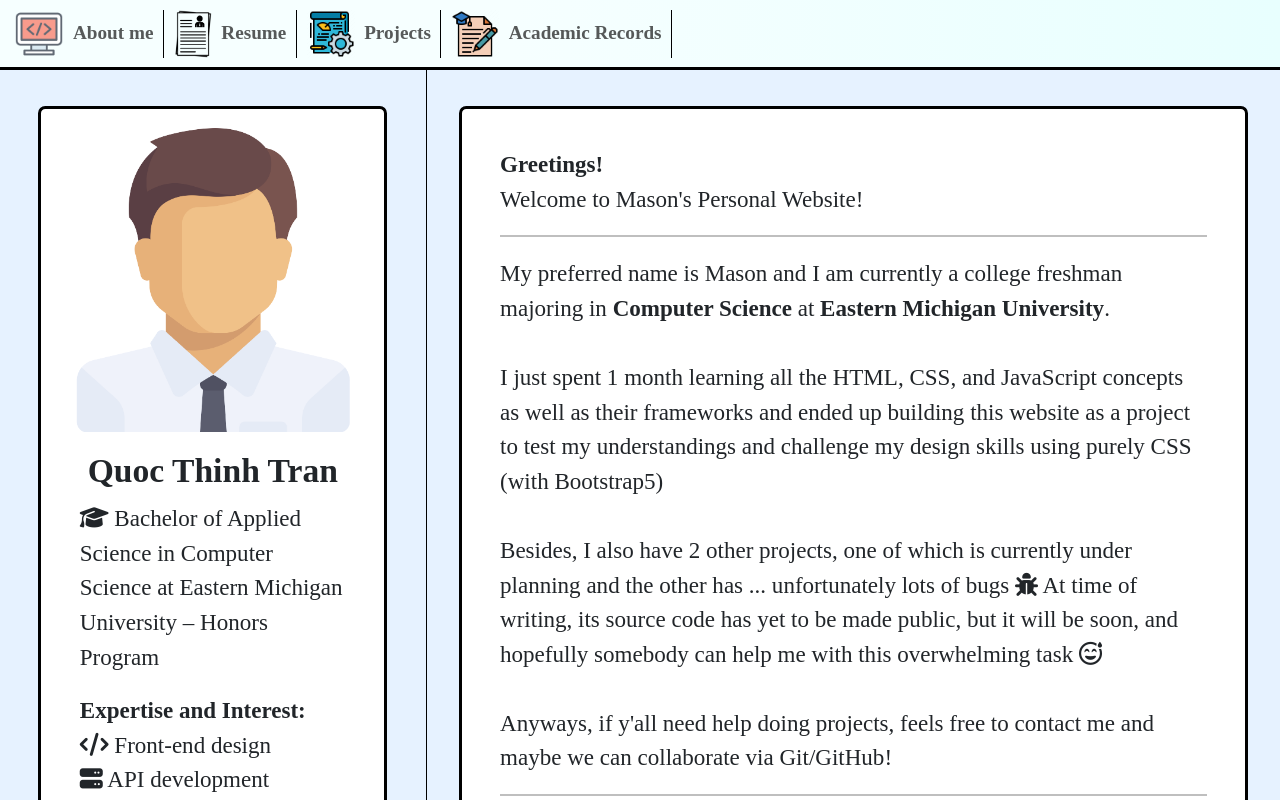
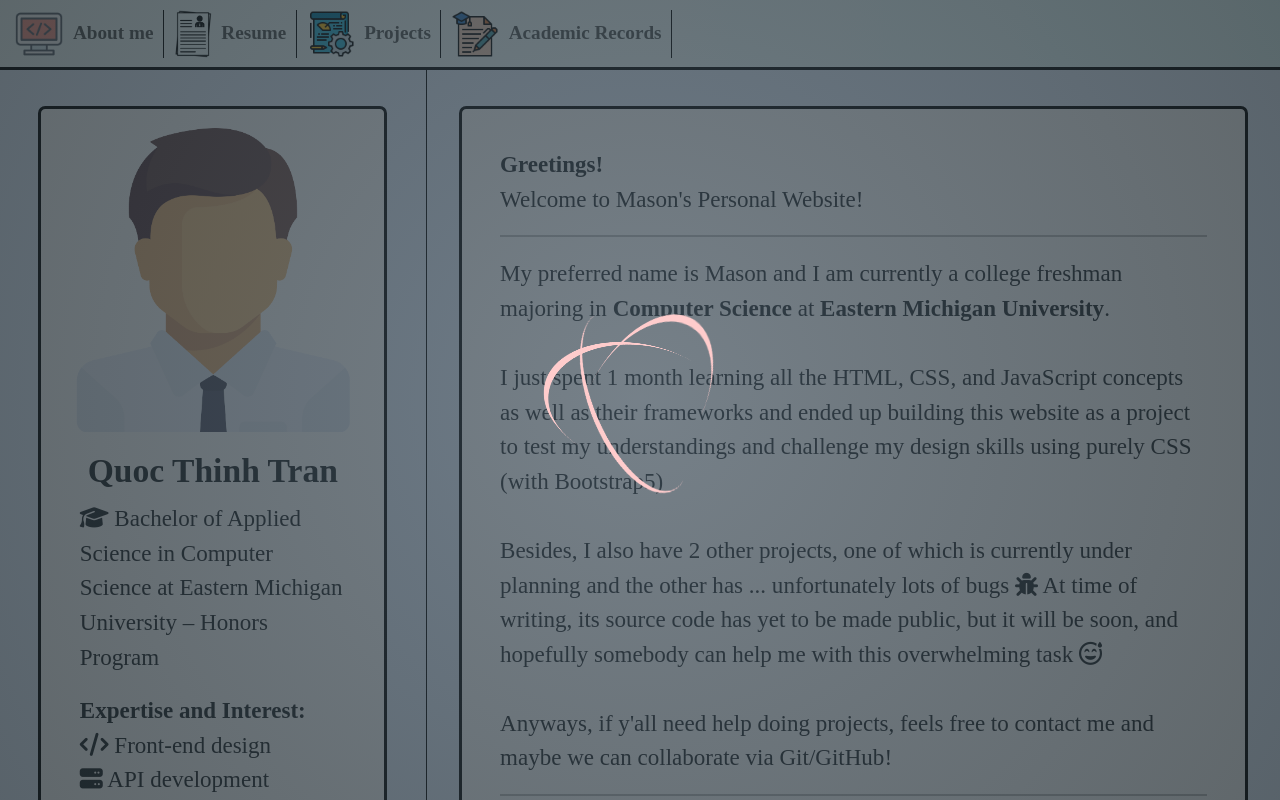
Before and after one commit to mtran05/personal-website, a React (Create React App) app: page / in a window 1280 px wide. Shown: the top 800 px of the page. Built offline with nearby package versions, Linux system fonts and the light colour scheme; a web font is replaced by a local one.

Commit message:
changed loading mechanism

```diff
--- a/public/index.html
+++ b/public/index.html
@@ -36,5 +36,12 @@
         </div>
       </div>
     </div>
+    <div class="default-loading">
+      <div class="loader">
+        <div class="inner one"></div>
+        <div class="inner two"></div>
+        <div class="inner three"></div>
+      </div>
+    </div>
   </body>
 </html>
--- a/src/Components/SubMain/Academic.js
+++ b/src/Components/SubMain/Academic.js
@@ -56,77 +56,77 @@
             <div id="transcript"><span class="h4 fw-bold text-decoration-underline">Transcript</span></div>
             <div class="collection">
                 <div class="card rounded">
-                    <a href="#" onClick={e => e.preventDefault()} onFocus={() => {getData("fall 2023", "#fa23", emu); toggle("#fa23")}}><i class="fa fa-caret-square-o-right"></i></a>
+                    <a href="#" onClick={e => e.preventDefault()} onFocus={async () => {await getData("fall 2023", "#fa23", emu); toggle("#fa23")}}><i class="fa fa-caret-square-o-right"></i></a>
                     <span class="card-text fw-bold">Fall 2023</span>
                     <div id="fa23" class="hidden rounded content">
                     </div>
                 </div>
 
                 <div class="card rounded">
-                    <a href="#" onClick={e => e.preventDefault()} onFocus={() => {getData("winter 2024", "#wi24", emu); toggle("#wi24")}}><i class="fa fa-caret-square-o-right"></i></a>
+                    <a href="#" onClick={e => e.preventDefault()} onFocus={async () => {await getData("winter 2024", "#wi24", emu); toggle("#wi24")}}><i class="fa fa-caret-square-o-right"></i></a>
                     <span class="card-text fw-bold">Winter 2024</span>
                     <div id="wi24" class="hidden rounded content">
                     </div>
                 </div>
 
                 <div class="card rounded">
-                    <a href="#" onClick={e => e.preventDefault()} onFocus={() => {getData("Summer 2024", "#su24", emu); toggle("#su24")}}><i class="fa fa-caret-square-o-right"></i></a>
+                    <a href="#" onClick={e => e.preventDefault()} onFocus={async () => {await getData("Summer 2024", "#su24", emu); toggle("#su24")}}><i class="fa fa-caret-square-o-right"></i></a>
                     <span class="card-text fw-bold">Summer 2024</span>
                     <div id="su24" class="hidden rounded content">
                     </div>
                 </div>
 
                 <div class="card rounded">
-                    <a href="#" onClick={e => e.preventDefault()} onFocus={() => {getData("fall 2024", "#fa24", emu); toggle("#fa24")}}><i class="fa fa-caret-square-o-right"></i></a>
+                    <a href="#" onClick={e => e.preventDefault()} onFocus={async () => {await getData("fall 2024", "#fa24", emu); toggle("#fa24")}}><i class="fa fa-caret-square-o-right"></i></a>
                     <span class="card-text fw-bold">Fall 2024</span>
                     <div id="fa24" class="hidden rounded content">
                     </div>
                 </div>
 
                 <div class="card rounded">
-                    <a href="#" onClick={e => e.preventDefault()} onFocus={() => {getData("winter 2025", "#wi25", emu); toggle("#wi25")}}><i class="fa fa-caret-square-o-right"></i></a>
+                    <a href="#" onClick={e => e.preventDefault()} onFocus={async () => {await getData("winter 2025", "#wi25", emu); toggle("#wi25")}}><i class="fa fa-caret-square-o-right"></i></a>
                     <span class="card-text fw-bold">Winter 2025</span>
                     <div id="wi25" class="hidden rounded content">
                     </div>
                 </div>
 
                 <div class="card rounded">
-                    <a href="#" onClick={e => e.preventDefault()} onFocus={() => {getData("Summer 2025", "#su25", emu); toggle("#su25")}}><i class="fa fa-caret-square-o-right"></i></a>
+                    <a href="#" onClick={e => e.preventDefault()} onFocus={async () => {await getData("Summer 2025", "#su25", emu); toggle("#su25")}}><i class="fa fa-caret-square-o-right"></i></a>
                     <span class="card-text fw-bold">Summer 2025</span>
                     <div id="su25" class="hidden rounded content">
                     </div>
                 </div>
 
                 <div class="card rounded">
-                    <a href="#" onClick={e => e.preventDefault()} onFocus={() => {getData("fall 2025", "#fa25", emu); toggle("#fa25")}}><i class="fa fa-caret-square-o-right"></i></a>
+                    <a href="#" onClick={e => e.preventDefault()} onFocus={async () => {await getData("fall 2025", "#fa25", emu); toggle("#fa25")}}><i class="fa fa-caret-square-o-right"></i></a>
                     <span class="card-text fw-bold">Fall 2025</span>
                     <div id="fa25" class="hidden rounded content">
                     </div>
                 </div>
 
                 <div class="card rounded">
-                    <a href="#" onClick={e => e.preventDefault()} onFocus={() => {getData("winter 2026", "#wi26", emu); toggle("#wi26")}}><i class="fa fa-caret-square-o-right"></i></a>
+                    <a href="#" onClick={e => e.preventDefault()} onFocus={async () => {await getData("winter 2026", "#wi26", emu); toggle("#wi26")}}><i class="fa fa-caret-square-o-right"></i></a>
                     <span class="card-text fw-bold">Winter 2026</span>
                     <div id="wi26" class="hidden rounded content">
                     </div>
                 </div>
 
                 <div class="card rounded">
-                    <a href="#" onClick={e => e.preventDefault()} onFocus={() => {getData("Summer 2026", "#su26", emu); toggle("#su26")}}><i class="fa fa-caret-square-o-right"></i></a>
+                    <a href="#" onClick={e => e.preventDefault()} onFocus={async () => {await getData("Summer 2026", "#su26", emu); toggle("#su26")}}><i class="fa fa-caret-square-o-right"></i></a>
                     <span class="card-text fw-bold">Summer 2026</span>
                     <div id="su26" class="hidden rounded content">
                     </div>
                 </div>
 
                 <div class="card rounded">
-                    <a href="#" onClick={e => e.preventDefault()} onFocus={() => {getData("fall 2026", "#fa26", emu); toggle("#fa26")}}><i class="fa fa-caret-square-o-right"></i></a>
+                    <a href="#" onClick={e => e.preventDefault()} onFocus={async () => {await getData("fall 2026", "#fa26", emu); toggle("#fa26")}}><i class="fa fa-caret-square-o-right"></i></a>
                     <span class="card-text fw-bold">Fall 2026</span>
                     <div id="fa26" class="hidden rounded content">
                     </div>
                 </div>
 
                 <div class="card rounded">
-                    <a href="#" onClick={e => e.preventDefault()} onFocus={() => {getData("winter 2027", "#wi27", emu); toggle("#wi27")}}><i class="fa fa-caret-square-o-right"></i></a>
+                    <a href="#" onClick={e => e.preventDefault()} onFocus={async () => {await getData("winter 2027", "#wi27", emu); toggle("#wi27")}}><i class="fa fa-caret-square-o-right"></i></a>
                     <span class="card-text fw-bold">Winter 2027</span>
                     <div id="wi27" class="hidden rounded content">
                     </div>
@@ -140,25 +140,14 @@
 
 export async function getData(target, element, logo=null) {
     if(!document.querySelector(`${element}`).innerHTML) {
-        let loading = document.createElement("div");
-        loading.setAttribute("class", "loader");
-        let inner1 = document.createElement("div");
-        inner1.setAttribute("class", "inner one");
-        loading.appendChild(inner1);
-        let inner2 = document.createElement("div");
-        inner2.setAttribute("class", "inner two");
-        loading.appendChild(inner2);
-        let inner3 = document.createElement("div");
-        inner3.setAttribute("class", "inner three");
-        loading.appendChild(inner3);
-        document.querySelector(`${element}`).appendChild(loading);
+        toggle(".default-loading");
 
         let data;
         try {
             data = (await (await fetch(`https://p-website-backend-2bab0b8dbecb.herokuapp.com/academic/${target}`)).json())[0];
         } catch (error) {
             alert("Failed to get data");
-            loading.setAttribute("class", "hidden");
+            toggle(".default-loading");
             toggle(`${element}`);
         }
         //console.log(data);
@@ -239,6 +228,6 @@
         }
         table.appendChild(tbody);
         document.querySelector(`${element}`).appendChild(table);
-        loading.setAttribute("class", "hidden");
+        toggle(".default-loading");
     }
 }
--- a/src/StyleSheets/OptionStyle/academic.css
+++ b/src/StyleSheets/OptionStyle/academic.css
@@ -78,8 +78,6 @@
     overflow-x: auto;
     width: 45rem;
     max-height: 86vh;
-    min-width: 5rem;
-    min-height: 5rem;
 }
 
 .content a, #sat>a {
@@ -158,71 +156,3 @@
         left: 0;
     }
 }
-
-/*---------------------------------------------------------------------------------------------------------------------------------------------------------------*/
-
-.loader {
-    position: absolute;
-    top: calc(50% - 32px);
-    left: calc(50% - 32px);
-    width: 64px;
-    height: 64px;
-    border-radius: 50%;
-    perspective: 800px;
-}
-
-.inner {
-    position: absolute;
-    box-sizing: border-box;
-    width: 100%;
-    height: 100%;
-    border-radius: 50%;
-}
-
-.inner.one {
-    left: 0%;
-    top: 0%;
-    animation: rotate-one 1s linear infinite;
-    border-bottom: 3px solid black;
-}
-
-.inner.two {
-    right: 0%;
-    top: 0%;
-    animation: rotate-two 1s linear infinite;
-    border-right: 3px solid black;
-}
-
-.inner.three {
-    right: 0%;
-    bottom: 0%;
-    animation: rotate-three 1s linear infinite;
-    border-top: 3px solid black;
-}
-
-@keyframes rotate-one {
-    0% {
-        transform: rotateX(35deg) rotateY(-45deg) rotateZ(0deg);
-    }
-    100% {
-        transform: rotateX(35deg) rotateY(-45deg) rotateZ(360deg);
-    }
-}
-
-@keyframes rotate-two {
-    0% {
-        transform: rotateX(50deg) rotateY(10deg) rotateZ(0deg);
-    }
-    100% {
-        transform: rotateX(50deg) rotateY(10deg) rotateZ(360deg);
-    }
-}
-
-@keyframes rotate-three {
-    0% {
-        transform: rotateX(35deg) rotateY(55deg) rotateZ(0deg);
-    }
-    100% {
-        transform: rotateX(35deg) rotateY(55deg) rotateZ(360deg);
-    }
-}
--- a/src/StyleSheets/animation.css
+++ b/src/StyleSheets/animation.css
@@ -61,3 +61,86 @@
     right: 0%;
     transition: right, 0.8s, ease-in, var(--animation-delay);
 }
+
+/*---------------------------------------------------------------------------------------------------------------------------------------------------------------*/
+
+.default-loading {
+    position: fixed;
+    top: 0;
+    left: 0;
+    z-index: 9999;
+    width: 100%;
+    height: 100%;
+    background: rgb(60,75,87);
+    background: radial-gradient(circle, rgba(60,75,87,0.7) 0%, rgba(28,38,43,0.7) 100%);
+}
+
+.loader {
+    --size: calc(192px);
+    --component-size: calc(6pt);
+    --component-color: #ffcccc;
+    position: fixed;
+    z-index: 9999;
+    top: calc(50% - var(--size)/2);
+    left: calc(50% - var(--size)/2);
+    width: var(--size);
+    height: var(--size);
+    border-radius: 50%;
+    perspective: 800px;
+}
+
+.inner {
+    position: absolute;
+    box-sizing: border-box;
+    width: 100%;
+    height: 100%;
+    border-radius: 50%;
+}
+
+.inner.one {
+    left: 0%;
+    top: 0%;
+    animation: rotate-one 1s linear infinite;
+    border-bottom: var(--component-size) solid var(--component-color);
+}
+
+.inner.two {
+    right: 0%;
+    top: 0%;
+    animation: rotate-two 1s linear infinite;
+    border-right: var(--component-size) solid var(--component-color);
+}
+
+.inner.three {
+    right: 0%;
+    bottom: 0%;
+    animation: rotate-three 1s linear infinite;
+    border-top: var(--component-size) solid var(--component-color);
+}
+
+@keyframes rotate-one {
+    0% {
+        transform: rotateX(35deg) rotateY(-45deg) rotateZ(0deg);
+    }
+    100% {
+        transform: rotateX(35deg) rotateY(-45deg) rotateZ(360deg);
+    }
+}
+
+@keyframes rotate-two {
+    0% {
+        transform: rotateX(50deg) rotateY(10deg) rotateZ(0deg);
+    }
+    100% {
+        transform: rotateX(50deg) rotateY(10deg) rotateZ(360deg);
+    }
+}
+
+@keyframes rotate-three {
+    0% {
+        transform: rotateX(35deg) rotateY(55deg) rotateZ(0deg);
+    }
+    100% {
+        transform: rotateX(35deg) rotateY(55deg) rotateZ(360deg);
+    }
+}
```
Also changed, not shown: 1 other file (tests, documents, lock files or other folders).
